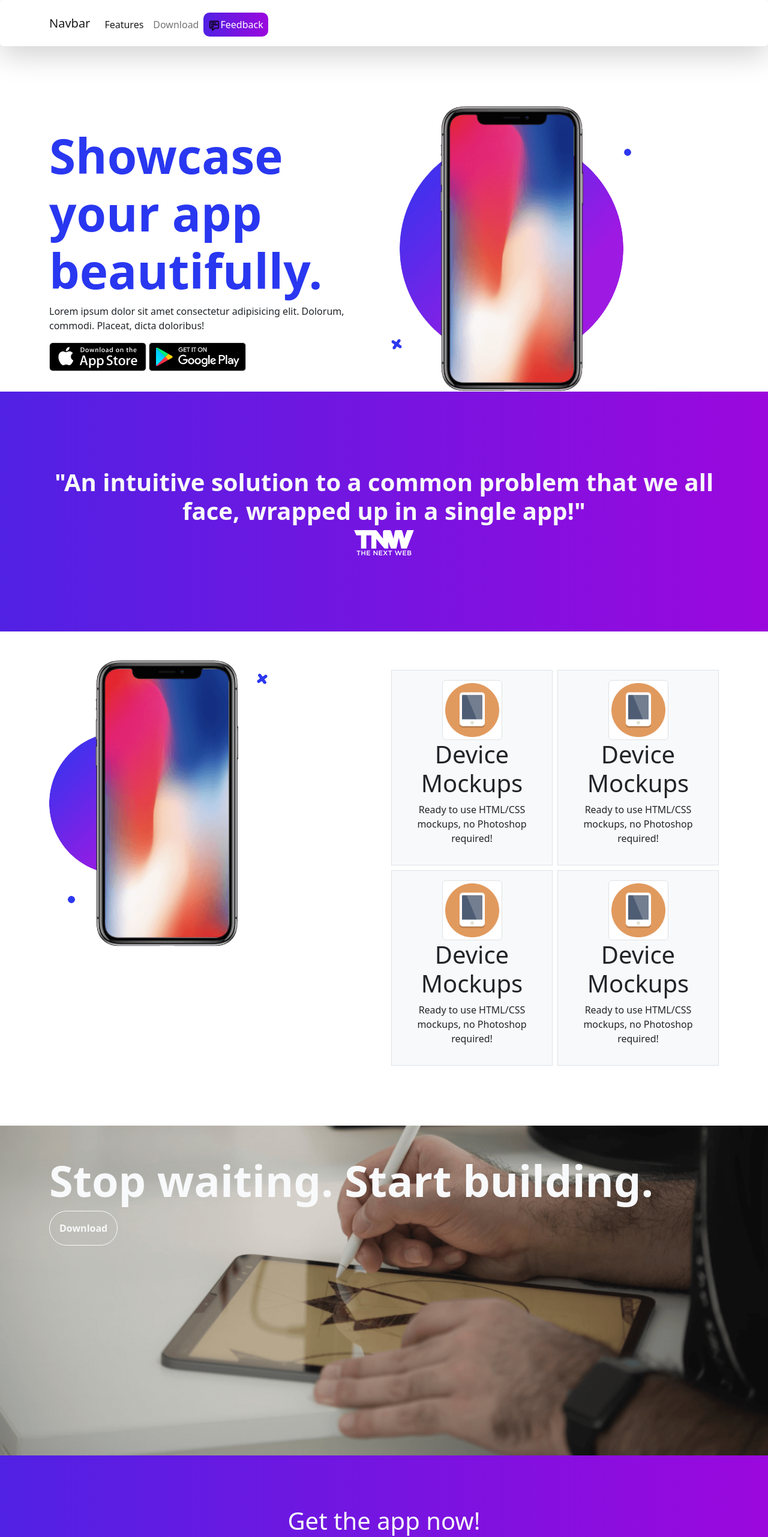
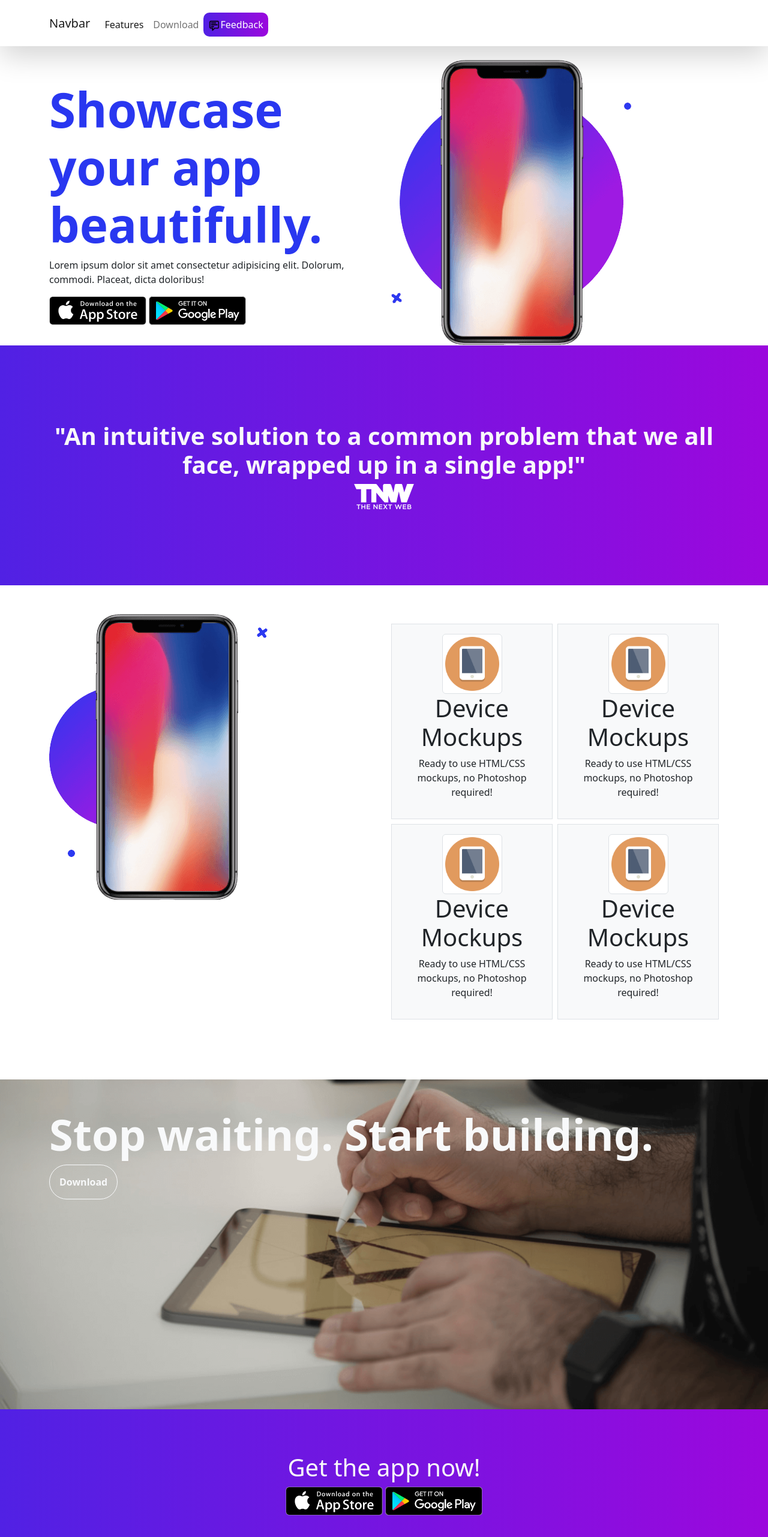
Before and after one commit to Kamrul9090/smartphone-website, a plain HTML site: page index.html in a window 1280 px wide. Shown: the top 2563 px of the page at 60% size. Drawn offline with nearby package versions, Linux system fonts and the light colour scheme.

Commit message:
finaly this webpage complete

```diff
--- a/index.html
+++ b/index.html
@@ -13,7 +13,7 @@
 <body>
     <!-- header section start-->
     <header>
-        <nav class="navbar navbar-expand-lg bg-light shadow-lg p-3 mb-5 bg-body rounded">
+        <nav class="navbar navbar-expand-lg bg-light shadow-lg p-3 mb-5 bg-body fixed-top">
             <div class="container">
                 <a class="navbar-brand" href="#">Navbar</a>
                 <button class="navbar-toggler" type="button" data-bs-toggle="collapse"
@@ -85,7 +85,7 @@
                 </div>
                 <div class="col-lg-6 mt-3">
                     <div class="row g-2">
-                        <div class="col-md-6">
+                        <div class="col-6">
                             <div class="p-3 border bg-light text-center">
                                 <img class="img-thumbnail logo" src="img/tab.png" alt="">
                                 <h1>Device Mockups</h1>
@@ -94,7 +94,7 @@
                                 </p>
                             </div>
                         </div>
-                        <div class="col-md-6">
+                        <div class="col-6">
                             <div class="p-3 border bg-light text-center">
                                 <img class="img-thumbnail logo" src="img/tab.png" alt="">
                                 <h1>Device Mockups</h1>
@@ -140,10 +140,14 @@
 
         <!-- apps section start -->
         <section style="height: 250px;" class="app-store d-flex align-items-center justify-content-center">
-            <div>
-                <h1 class="text-light order-1">Get the app now!</h1>
-                <img src="img/app-store.png order-2" alt="">
-                <img src="img/google-play.png order-3" alt="">
+            <div class="d-flex flex-lg-column flex-sm-column-reverse text-center">
+                <div>
+                    <h1 class="text-light">Get the app now!</h1>
+                </div>
+                <div>
+                    <img src="img/app-store.png" alt="">
+                    <img src="img/google-play.png" alt="">
+                </div>
             </div>
         </section>
         <!-- apps section end -->
```
